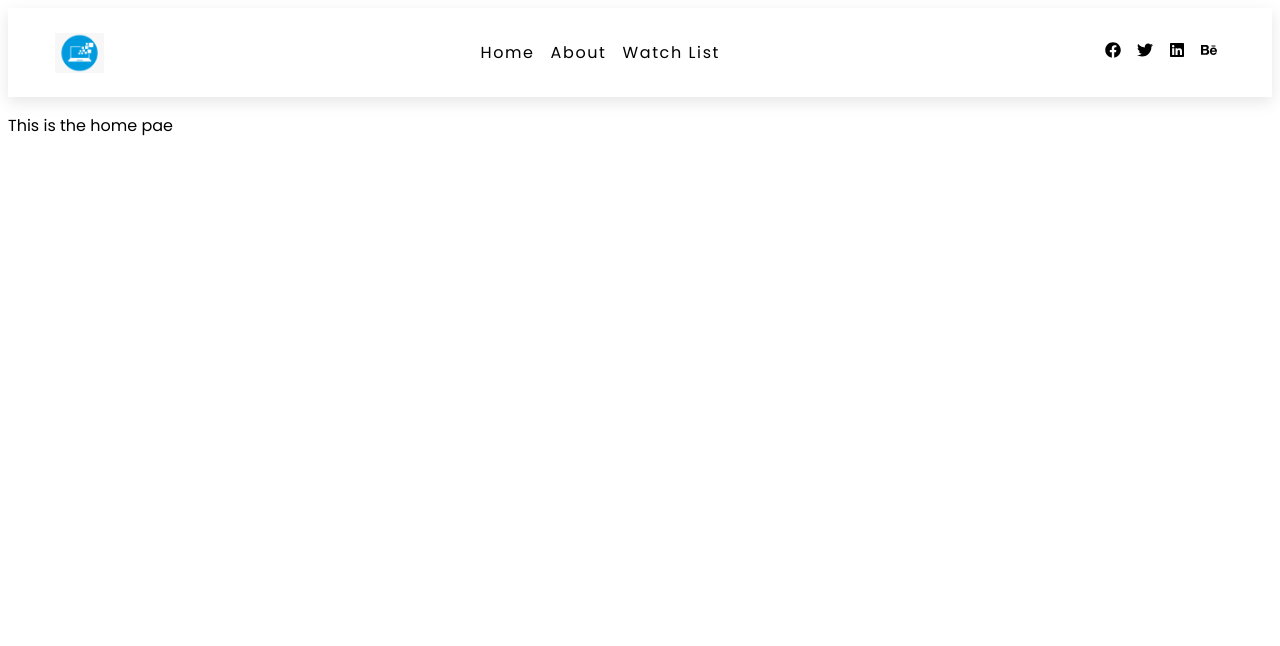
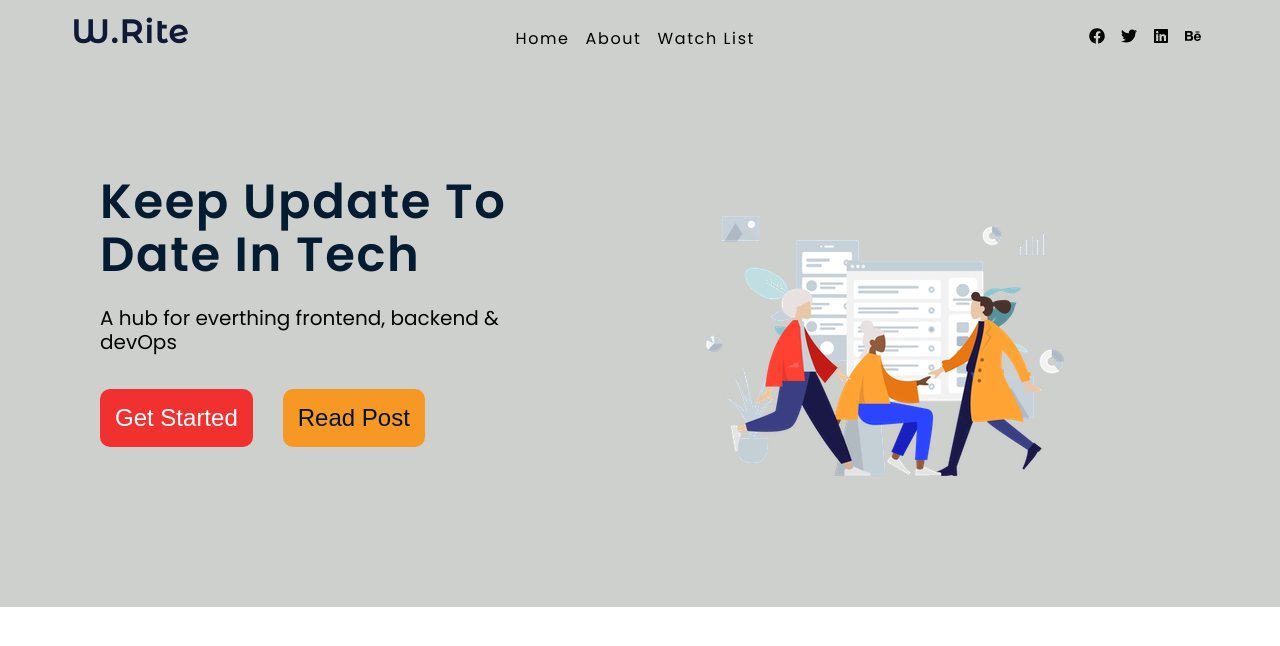
Before and after one commit to emmanuelkumah/blog-app, a React (Create React App) app: page / in a window 1280 px wide. Shown: the top 646 px of the page. Built offline with nearby package versions, Linux system fonts and the light colour scheme.

Commit message:
Add Hero to home page

```diff
--- a/src/App.css
+++ b/src/App.css
@@ -1,5 +1,9 @@
 @import url("https://fonts.googleapis.com/css2?family=Montserrat+Alternates:wght@100;300;500&family=Poppins:wght@100;400;600&display=swap");
-
+* {
+  margin: 0;
+  padding: 0;
+  box-sizing: border-box;
+}
 body {
   /* background-color: #e6e8e6; */
   font-family: "Poppins", sans-serif;
--- a/src/Component/Data.js
+++ b/src/Component/Data.js
@@ -40,3 +40,15 @@ export const social = [
     icon: <FaBehance />,
   },
 ];
+
+// Hero section
+export const homeHero = {
+  lightBg: true,
+  lightText: false,
+  lightTextDesc: true,
+  headline: "Keep update to date in tech",
+  description: "A hub for everthing frontend, backend & devOps",
+  startBtn: "Get Started",
+  readBtn: "Read Post",
+  imgStart: "",
+};
--- /dev/null
+++ b/src/Component/Hero.js
@@ -0,0 +1,71 @@
+import React from "react";
+import { Link } from "react-router-dom";
+// import Button from "../Button";
+import "../css/Hero.css";
+
+function Hero({
+  lightBg,
+  lightText,
+  lightTextDesc,
+  headline,
+  description,
+  startBtn,
+  readBtn,
+  img,
+  alt,
+  imgStart,
+  id,
+}) {
+  return (
+    <>
+      <div
+        id={id}
+        className={lightBg ? "home__hero-section" : "home__hero-section darkBg"}
+      >
+        <div className="container">
+          <div
+            className="row home__hero-row"
+            style={{
+              display: "flex",
+              flexDirection: imgStart === "start" ? "row-reverse" : "row",
+            }}
+          >
+            <div className="col">
+              <div className="home__hero-text-wrapper">
+                <h1 className={lightText ? "heading" : "heading dark"}>
+                  {headline}
+                </h1>
+                <p
+                  className={
+                    lightTextDesc
+                      ? "home__hero-subtitle"
+                      : "home__hero-subtitle dark"
+                  }
+                >
+                  {description}
+                </p>
+                <Link to="/login">
+                  <button className="hero__btn start">{startBtn}</button>
+                </Link>
+                <Link to="/blog">
+                  <button className="hero__btn read">{readBtn}</button>
+                </Link>
+              </div>
+            </div>
+            <div className="col">
+              <div className="home__hero-img-wrapper">
+                <img
+                  src="/images/heroImage.png"
+                  className="heroImg"
+                  alt="heroImage"
+                />
+              </div>
+            </div>
+          </div>
+        </div>
+      </div>
+    </>
+  );
+}
+
+export default Hero;
--- a/src/Component/Home.js
+++ b/src/Component/Home.js
@@ -1,9 +1,11 @@
 import React from "react";
+import Hero from "./Hero";
+import { homeHero } from "./Data";
 
 function Home() {
   return (
     <div>
-      <p>This is the home pae</p>
+      <Hero {...homeHero} id="hero" />
     </div>
   );
 }
--- a/src/Component/Navbar.js
+++ b/src/Component/Navbar.js
@@ -25,7 +25,7 @@ function Navbar() {
         <nav>
           <div className="nav-center">
             <div className="nav-header">
-              <img src="images/logo.png" className="logo" alt="logo" />
+              <h4 className="nav__logo">w.rite</h4>
 
               <button className="nav-toggle" onClick={toggleLinks}>
                 <FaBars />
--- /dev/null
+++ b/src/css/Hero.css
@@ -0,0 +1,133 @@
+.home__hero-section {
+  color: #011627;
+  padding: 100px;
+  background: #ced0ce;
+}
+
+.home__hero-row {
+  align-items: center;
+}
+
+.row {
+  display: flex;
+  margin-right: -15px;
+  margin-bottom: -15px;
+  margin-left: -15px;
+  flex-wrap: wrap;
+  align-content: stretch;
+}
+
+.col {
+  margin-bottom: 15px;
+  padding-right: 15px;
+  padding-left: 15px;
+  flex: 1;
+  max-width: 50%;
+  flex-basis: 50%;
+}
+.heroImg {
+  position: relative;
+  max-width: 100%;
+  top: 2px;
+  left: 30px;
+}
+.hero__btn {
+  border-radius: 10px;
+  font-size: 1.5rem;
+  padding: 15px;
+  border: none;
+  outline: none;
+  margin-right: 30px;
+}
+.start {
+  background-color: #f13030;
+  color: #fff;
+}
+.read {
+  background-color: #f79824;
+  color: #011627;
+}
+.hero__btn:hover {
+  background-color: #4a5759;
+  color: #011627;
+  box-shadow: rgba(0, 0, 0, 0.25) 0px 54px 55px,
+    rgba(0, 0, 0, 0.12) 0px -12px 30px, rgba(0, 0, 0, 0.12) 0px 4px 6px,
+    rgba(0, 0, 0, 0.17) 0px 12px 13px, rgba(0, 0, 0, 0.09) 0px -3px 5px;
+}
+.home__hero-text-wrapper {
+  max-width: 540px;
+  padding-top: 0;
+  padding-bottom: 60px;
+}
+
+.heading {
+  margin-bottom: 24px;
+  font-size: 48px;
+  line-height: 1.1;
+  font-family: "Poppins", sans-serif;
+  font-weight: 600;
+  color: #fff;
+  /* color: #041c32; */
+}
+
+.dark {
+  color: #041c32;
+}
+
+.darkBg {
+  background-color: #041c32;
+}
+
+.home__hero-subtitle {
+  max-width: 440px;
+  margin-bottom: 35px;
+  font-size: 20px;
+  line-height: 24px;
+  color: #000501;
+}
+
+.home__hero-img-wrapper {
+  max-width: 555px;
+}
+
+.home__hero-img {
+  position: relative;
+  max-width: 100%;
+  margin-top: 0;
+  z-index: 2;
+}
+
+img {
+  border: 0;
+  max-width: 100%;
+  vertical-align: middle;
+  display: inline-block;
+}
+
+@media screen and (max-width: 991px) {
+  .container {
+    padding-right: 30px;
+    padding-left: 30px;
+  }
+}
+
+@media screen and (max-width: 768px) {
+  .home__hero-text-wrapper {
+    position: relative;
+    z-index: 1;
+    padding-bottom: 65px;
+  }
+  .heroImg {
+    width: 80vw;
+  }
+  .top-line {
+    color: #eee;
+  }
+  .home__hero-img {
+    margin-top: -15px;
+  }
+  .col {
+    max-width: 100%;
+    flex-basis: 100%;
+  }
+}
--- a/src/css/Navbar.css
+++ b/src/css/Navbar.css
@@ -9,8 +9,8 @@ Variables
   --clr-primary-1: #101935;
   --clr-red: #b80c09;
   --clr-black: #222;
-  --clr-yellow: #e7bb41;
   --color-white: #fff;
+  --nav-color: #ced0ce;
   --transition: all 0.3s linear;
   --spacing: 0.1rem;
   --radius: 0.25rem;
@@ -79,28 +79,8 @@ p {
     line-height: 1;
   }
 }
-/*  global classes */
-
-/* section */
-/* .section {
-    width: 90vw;
-    margin: 0 auto;
-    max-width: var(--max-width);
-  }
-
-  @media screen and (min-width: 992px) {
-    .section {
-      width: 95vw;
-    }
-  } */
-
-/*
-    ===============
-    Navbar
-    ===============
-    */
 nav {
-  background: var(--clr-white);
+  background: var(--nav-color);
   box-shadow: var(--light-shadow);
 }
 .nav-header {
@@ -111,15 +91,19 @@ nav {
 }
 .nav-toggle {
   font-size: 1.5rem;
-  color: var(--clr-yellow);
   background: transparent;
   border-color: transparent;
   transition: var(--transition);
   cursor: pointer;
 }
 .nav-toggle:hover {
-  color: var(--clr-primary-1);
   transform: rotate(90deg);
+}
+.nav__logo {
+  font-size: 2rem;
+  font-family: "Montserrat Alternates", sans-serif;
+  font-weight: 600;
+  color: #101935;
 }
 .logo {
   height: 40px;
@@ -177,7 +161,6 @@ nav {
   .links a:hover {
     padding: 10px;
     border-radius: 5px;
-    background: var(--clr-yellow);
   }
   .social-icons {
     display: flex;
@@ -188,6 +171,6 @@ nav {
     transition: var(--transition);
   }
   .social-icons a:hover {
-    color: var(--clr-yellow);
+    /* color: var(--clr-yellow); */
   }
 }
```
Also changed, not shown: src/Component/Blog.js (added, +7 -0 lines), src/Component/Features.js (added, +7 -0 lines), public/images/heroImage.png (added).
